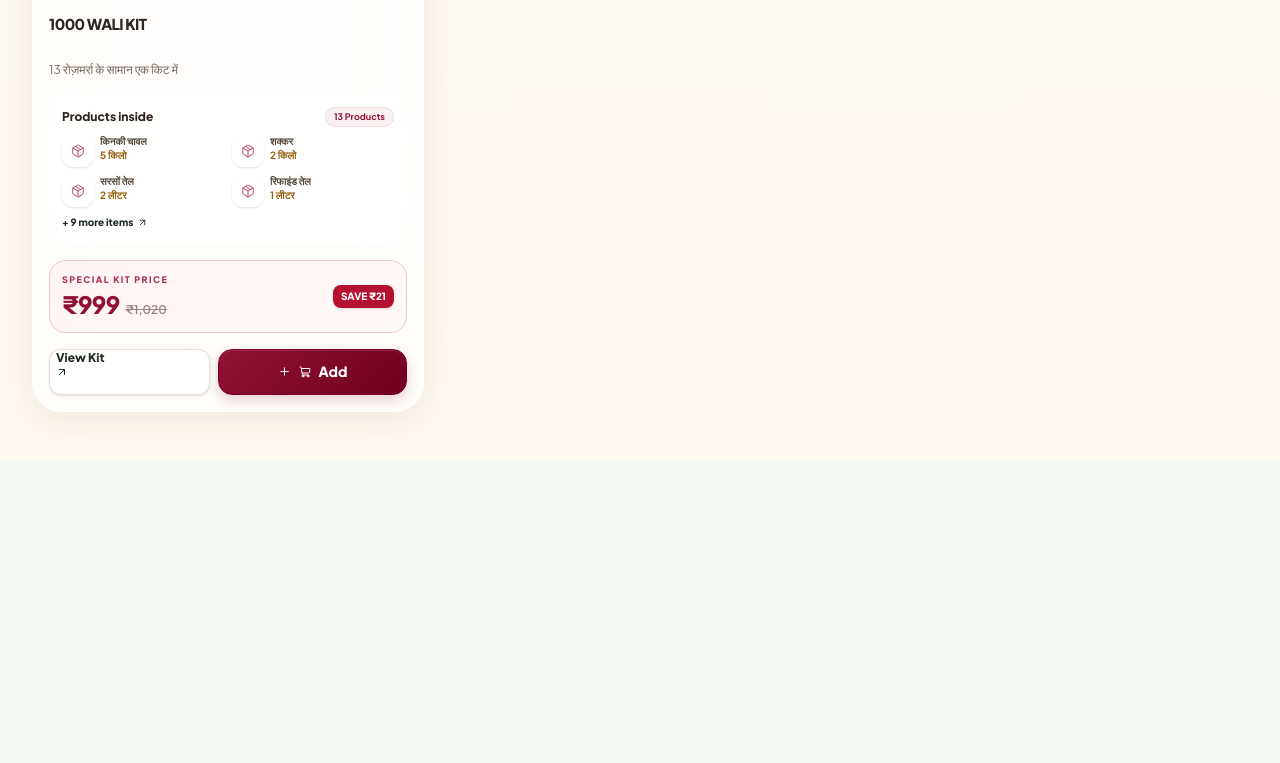
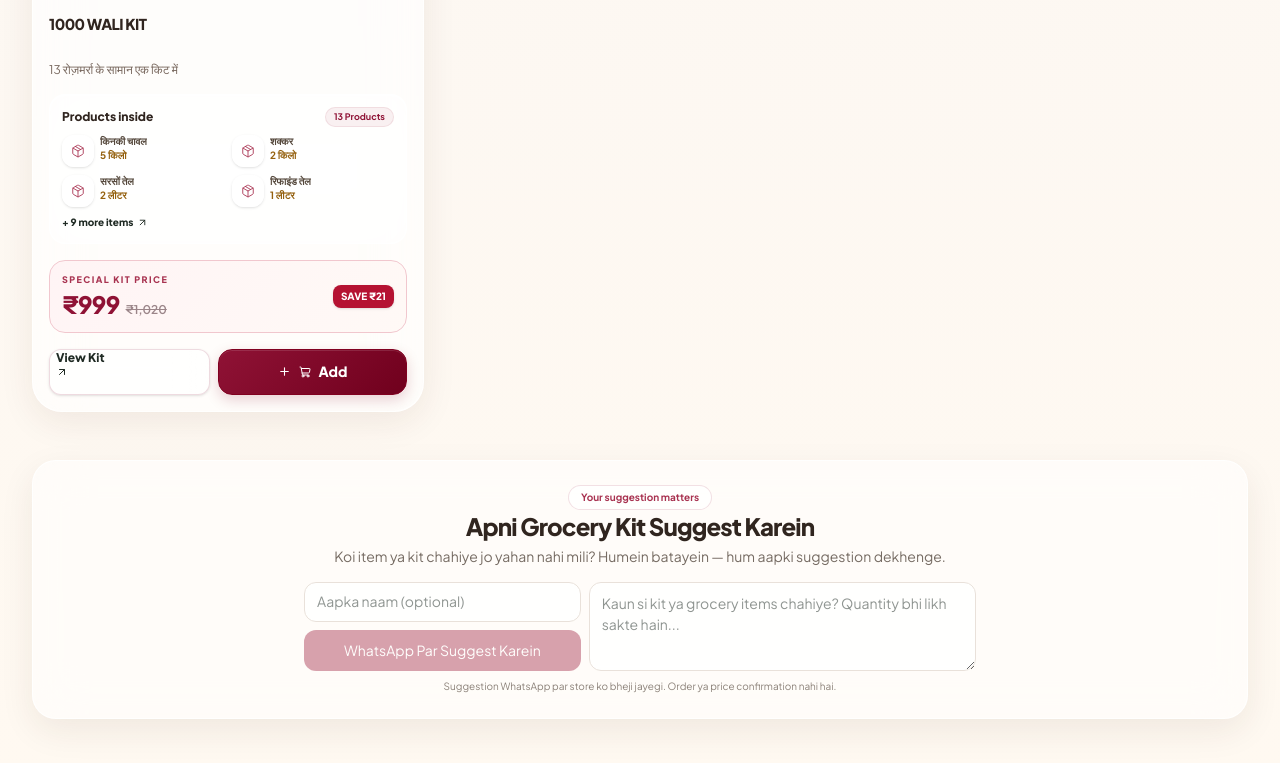
Before and after one commit to NoorTechnologies/rashidmegamartv0.1, a Next.js app: page /kits in a window 1280 px wide. Shown: the part 2579-3342 px from the top of the page. Before the commit the page ends 3039 px from the top, so only its background shows below. Built offline with nearby package versions, Linux system fonts and the light colour scheme.

Commit message:
Add glass suggestion form after grocery kits

```diff
--- a/src/app/kits/page.tsx
+++ b/src/app/kits/page.tsx
@@ -21,6 +21,8 @@ export default function KitsPage() {
   const [search, setSearch] = useState("");
   const [filter, setFilter] = useState<"all" | "available" | "unavailable">("all");
   const [sortBy, setSortBy] = useState<SortOption>("featured");
+  const [suggestion, setSuggestion] = useState("");
+  const [suggestionName, setSuggestionName] = useState("");
 
   const filteredKits = useMemo(() => {
     const query = search.trim().toLowerCase();
@@ -286,6 +288,22 @@ export default function KitsPage() {
           </div>
         )}
       </section>
+
+      <section className="mx-auto w-full max-w-7xl px-3 pb-28 sm:px-6 sm:pb-16 lg:px-8" aria-labelledby="kit-suggestion-title">
+        <div className="overflow-hidden rounded-2xl border border-white/80 bg-white/55 p-4 shadow-[0_12px_34px_rgba(70,40,30,0.08)] backdrop-blur-xl sm:rounded-3xl sm:p-6">
+          <div className="mx-auto max-w-2xl text-center">
+            <span className="inline-flex rounded-full border border-[#A83250]/15 bg-white/70 px-3 py-1 text-[10px] font-bold text-[#A83250]">Your suggestion matters</span>
+            <h2 id="kit-suggestion-title" className="mt-2 text-lg font-black text-[#30251F] sm:text-2xl">Apni Grocery Kit Suggest Karein</h2>
+            <p className="mt-1 text-xs leading-5 text-[#766B63] sm:text-sm">Koi item ya kit chahiye jo yahan nahi mili? Humein batayein — hum aapki suggestion dekhenge.</p>
+            <div className="mt-4 grid gap-2 text-left sm:grid-cols-[1fr_1.4fr]">
+              <input value={suggestionName} onChange={(event) => setSuggestionName(event.target.value.slice(0, 60))} placeholder="Aapka naam (optional)" aria-label="Your name" className="min-h-10 rounded-xl border border-[#E9E1DA] bg-white/85 px-3 text-xs outline-none focus:border-[#A83250]" />
+              <textarea value={suggestion} onChange={(event) => setSuggestion(event.target.value.slice(0, 500))} placeholder="Kaun si kit ya grocery items chahiye? Quantity bhi likh sakte hain..." aria-label="Kit suggestion" rows={3} className="min-h-20 rounded-xl border border-[#E9E1DA] bg-white/85 px-3 py-2.5 text-xs outline-none focus:border-[#A83250] sm:row-span-2" />
+              <button type="button" disabled={!suggestion.trim()} onClick={() => { const message = ["Namaste Rashid Mega Mart, meri grocery kit suggestion:", suggestion.trim(), suggestionName.trim() ? "Name: " + suggestionName.trim() : ""].filter(Boolean).join("\\n"); window.location.assign("https://wa.me/918962531603?text=" + encodeURIComponent(message)); }} className="min-h-10 rounded-xl bg-[#A83250] px-4 py-2.5 text-xs font-bold text-white transition hover:bg-[#87263F] disabled:cursor-not-allowed disabled:opacity-45">WhatsApp Par Suggest Karein</button>
+            </div>
+            <p className="mt-2 text-[10px] text-[#8B8078]">Suggestion WhatsApp par store ko bheji jayegi. Order ya price confirmation nahi hai.</p>
+          </div>
+        </div>
+      </section>
     </main>
   );
 }
```
